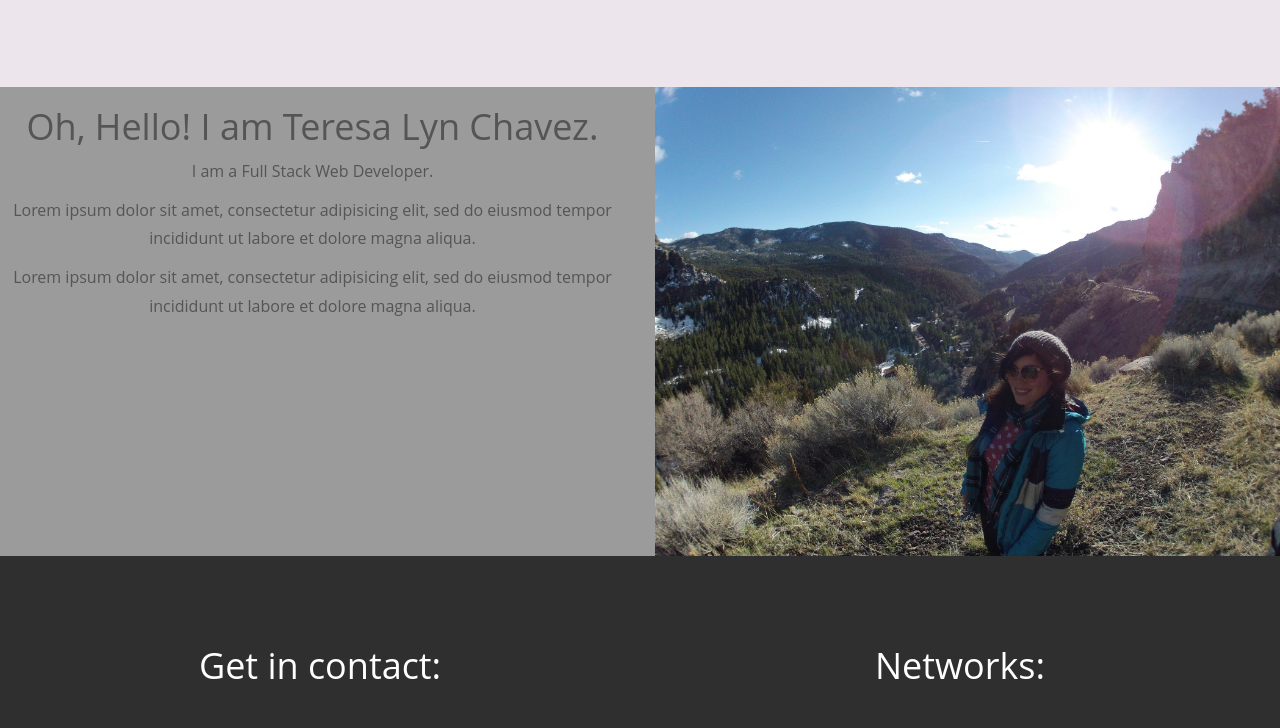
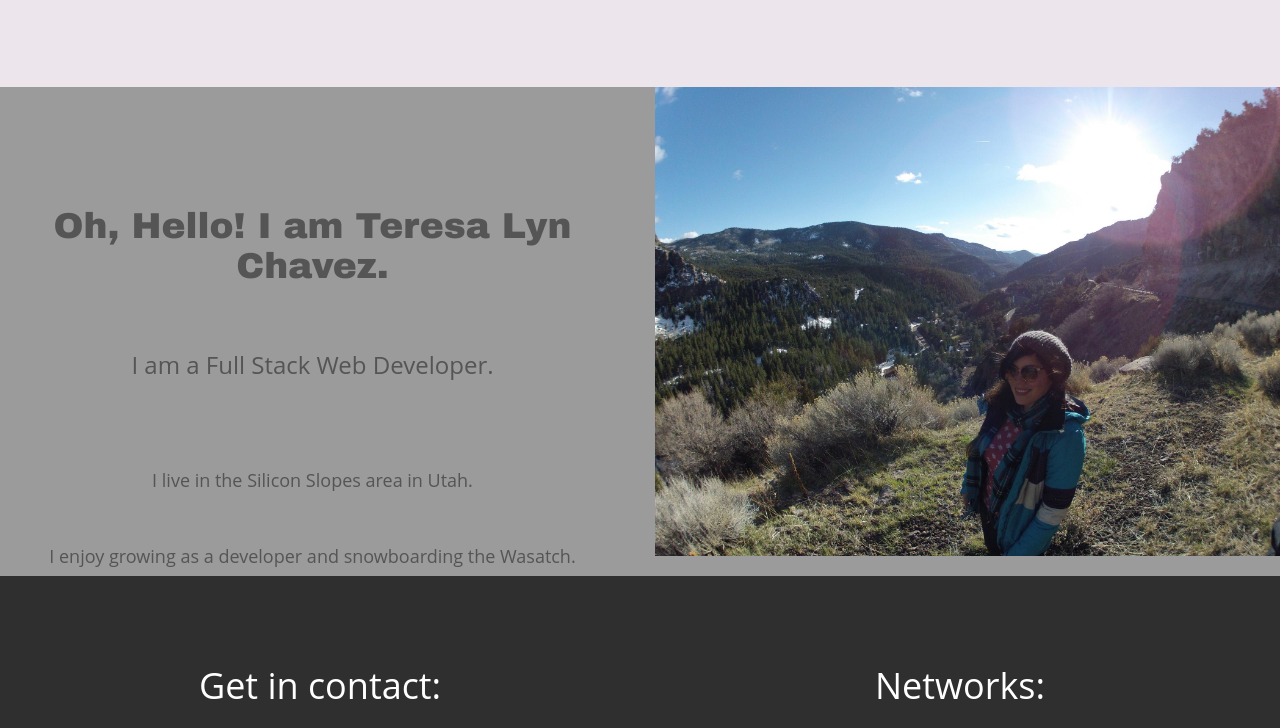
Before and after one commit to TeresaTuesday/Personal-Profile-Bootstrap, a plain HTML site: page index.html in a window 1280 px wide. Shown: the part 2267-2995 px from the top of the page. Drawn offline with nearby package versions, Linux system fonts and the light colour scheme.

Commit message:
About Me

```diff
--- a/index.html
+++ b/index.html
@@ -258,15 +258,6 @@
 </section>
 </div>
 
-<!--&lt;!&ndash; Second Container &ndash;&gt;-->
-<!--<div class="container-fluid bg-2 text-center" id="what">-->
-    <!--<h3 class="margin">What Am I?</h3>-->
-    <!--<p> I am a Full Stack Web Developer. </p>-->
-    <!--<a href="https://www.linkedin.com/in/teresalynchavez" class="btn btn-default btn-lg">-->
-        <!--<span class="glyphicon glyphicon-list-alt"></span> LinkedIn-->
-    <!--</a>-->
-<!--</div>-->
-
 
 <!-- Third Container (Grid) -->
 <div class="bg-3 text-center" id="about">
@@ -278,14 +269,16 @@
             <!--<img src="birds1.jpg" class="img-responsive margin" style="width:100%" alt="Image">-->
         <!--</div>-->
         <div class="col-sm-6">
-            <h1>Oh, Hello!  I am Teresa Lyn Chavez.</h1>
-            <p> I am a Full Stack Web Developer. </p>
-            <!--<a href="https://www.linkedin.com/in/teresalynchavez" class="btn btn-default btn-lg">-->
-                <!--<span class="glyphicon glyphicon-list-alt"></span> LinkedIn-->
-            <!--</a>-->
-            <p>Lorem ipsum dolor sit amet, consectetur adipisicing elit, sed do eiusmod tempor incididunt ut labore et dolore magna aliqua.</p>
-            <p>Lorem ipsum dolor sit amet, consectetur adipisicing elit, sed do eiusmod tempor incididunt ut labore et dolore magna aliqua.</p>
-            <!--<img src="birds2.jpg" class="img-responsive margin" style="width:100%" alt="Image">-->
+            <div class="about-text">
+                <h1>Oh, Hello!  I am Teresa Lyn Chavez.</h1>
+                <br>
+                <h3> I am a Full Stack Web Developer. </h3>
+                <br>
+                <br>
+                <h4>I live in the Silicon Slopes area in Utah.</h4>
+                <br>
+                <h4>I enjoy growing as a developer and snowboarding the Wasatch.</h4>
+            </div>
         </div>
         <div class="col-sm-6">
             <!--<p>Lorem ipsum dolor sit amet, consectetur adipisicing elit, sed do eiusmod tempor incididunt ut labore et dolore magna aliqua.</p>-->
--- a/main.css
+++ b/main.css
@@ -287,3 +287,12 @@ body {
 .copy {
     font-size: 12px;
 }
+
+.about-text {
+    justify-content: center;
+    padding-top: 100px;
+}
+
+.about-text h1 {
+    font-family: "Arial Black", Serif;
+}
```
